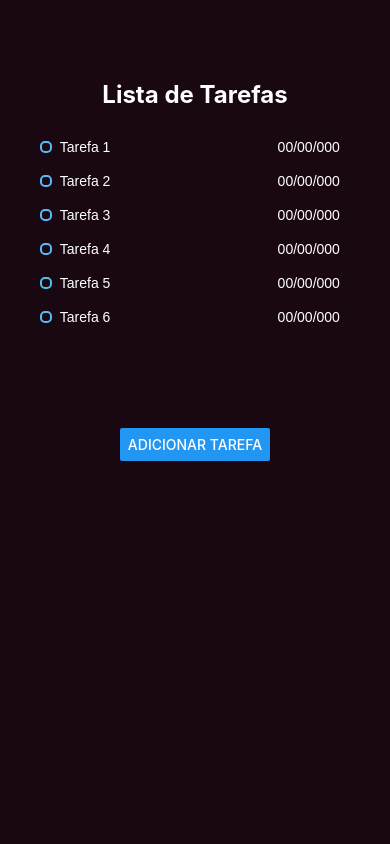
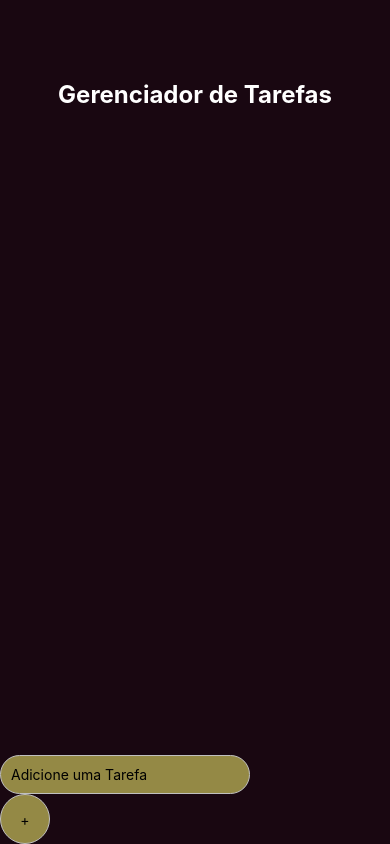
Before and after one commit to PauloCardos0/GerenciadorTarefasApp, a React Native app: screen / in a window 390 px wide. Built offline with nearby package versions, Linux system fonts and the light colour scheme.

Commit message:
Adicionando funcionalidades

```diff
--- a/App.js
+++ b/App.js
@@ -1,39 +1,61 @@
-import React, { useState } from 'react';
-import { KeyboardAvoidingView, StyleSheet, Text, View, TextInput, TouchableOpacity, Keyboard, ScrollView, Button } from 'react-native';
-//import Inicial from './srn/PrimaryScreen';
-import Task from './srn/SecondScreen';
+import React, {useState} from 'react';
+import { KeyboardAvoidingView, StyleSheet, Text, View, TextInput, TouchableOpacity, Keyboard, ScrollView } from 'react-native';
+import Task from './srn/SecondScreen/index.js';
 
 export default function App() {
+  const [task, setTask] = useState();
+  const [taskItems, setTaskItems] = useState([]);
+
+  const handleAddTask = () => {
+    Keyboard.dismiss();
+    setTaskItems([...taskItems, task])
+    setTask(null);
+  }
+
+  const completeTask = (index) => {
+    let itemsCopy = [...taskItems];
+    itemsCopy.splice(index, 1);
+    setTaskItems(itemsCopy)
+  }
+
   return (
+    <View style={styles.container}>
+      <ScrollView
+        contentContainerStyle={{
+          flexGrow: 1
+        }}
+        keyboardShouldPersistTaps='handled'
+      >
 
-    <View style={styles.container}>
+      {/* Today's Tasks */}
+      <View style={styles.tasksWrapper}>
+        <Text style={styles.sectionTitle}>Gerenciador de Tarefas</Text>
+        <View style={styles.items}>
 
-
-      <ScrollView>
-
-
-        <View style={styles.TituloTarefas}>
-          <Text style={styles.sectionTitle}>Lista de Tarefas</Text>
-          <View style={styles.items}>
-            <Task text={"  Tarefa 1"} />
-            <Task text={"  Tarefa 2"} />
-            <Task text={"  Tarefa 3"} />
-            <Task text={"  Tarefa 4"} />
-            <Task text={"  Tarefa 5"} />
-            <Task text={"  Tarefa 6"} />
-
-          </View>
-
-          <View style={styles.adicionarTarefa}>
-            <Button
-              title="Adicionar Tarefa"
-
-            />
-          </View>
+          {
+            taskItems.map((item, index) => {
+              return (
+                <TouchableOpacity key={index}  onPress={() => completeTask(index)}>
+                  <Task text={item} />
+                </TouchableOpacity>
+              )
+            })
+          }
         </View>
+      </View>
 
       </ScrollView>
 
+
+      <KeyboardAvoidingView>
+        <TextInput style={styles.input} placeholder={'Adicione uma Tarefa'} value={task} onChangeText={text => setTask(text)} />
+
+        <TouchableOpacity onPress={() => handleAddTask()}>
+          <View style={styles.addWrapper}>
+            <Text style={styles.addText}>+</Text>
+          </View>
+        </TouchableOpacity>
+      </KeyboardAvoidingView>
 
     </View>
   );
@@ -43,32 +65,46 @@ const styles = StyleSheet.create({
   container: {
     flex: 1,
     backgroundColor: '#190711',
-    paddingHorizontal: 20,
   },
-  TituloTarefas: {
+  tasksWrapper: {
     paddingTop: 80,
     paddingHorizontal: 20,
   },
   sectionTitle: {
     fontSize: 24,
-    fontWeight: 'bold',
     textAlign: 'center',
-    color: '#ffff'
-
+    color: 'white',
+    fontWeight: 'bold'
   },
   items: {
     marginTop: 30,
   },
-
-
-  adicionarTarefa: {
-    bottom: -85,
-    borderRadius: '20px' ,
-    marginLeft: 'auto',
-    marginRight: 'auto',
-    textalign: 'center',
+  writeTaskWrapper: {
+    position: 'absolute',
+    bottom: 60,
+    width: '100%',
+    flexDirection: 'row',
+    justifyContent: 'space-around',
+    alignItems: 'center'
+  },
+  input: {
+    paddingVertical: 10,
+    paddingHorizontal: 10,
     backgroundColor: '#948945',
-
-
+    borderRadius: 60,
+    borderColor: '#C0C0C0',
+    borderWidth: 1,
+    width: 250,
   },
+  addWrapper: {
+    width: 50,
+    height: 50,
+    backgroundColor: '#948945',
+    borderRadius: 60,
+    justifyContent: 'center',
+    alignItems: 'center',
+    borderColor: '#C0C0C0',
+    borderWidth: 1,
+  },
+  addText: {},
 });
--- a/srn/SecondScreen/index.js
+++ b/srn/SecondScreen/index.js
@@ -7,29 +7,38 @@ const Task = (props) => {
     <View style={styles.item}>
       <View style={styles.itemLeft}>
         <View style={styles.square}></View>
+        <Text style={styles.itemText}>{props.text}</Text>
+      </View>
       <View style={styles.circular}></View>
-                <Text style={styles.itemText}>{props.text + "                                           00/00/000"}</Text>
-            </View>
-            <br></br>
-
-
     </View>
   )
 }
 
 const styles = StyleSheet.create({
+  item: {
+    backgroundColor: '#948945',
+    padding: 15,
+    borderRadius: 10,
+    flexDirection: 'row',
+    alignItems: 'center',
+    justifyContent: 'space-between',
+    marginBottom: 20,
+  },
   itemLeft: {
     flexDirection: 'row',
     alignItems: 'center',
     flexWrap: 'wrap'
-
   },
-
+  square: {
+    width: 24,
+    height: 24,
+    backgroundColor: '#55BCF6',
+    opacity: 0.4,
+    borderRadius: 5,
+    marginRight: 15,
+  },
   itemText: {
-        fontFamily: 'Arial',
-
-        textAlign: 'center',
-        color: "#ffff"
+    maxWidth: '80%',
   },
   circular: {
     width: 12,
```
Also changed, not shown: srn/PrimaryScreen/index.js (+4 -10 lines). Lines whose indentation alone changed are shown as unchanged.
